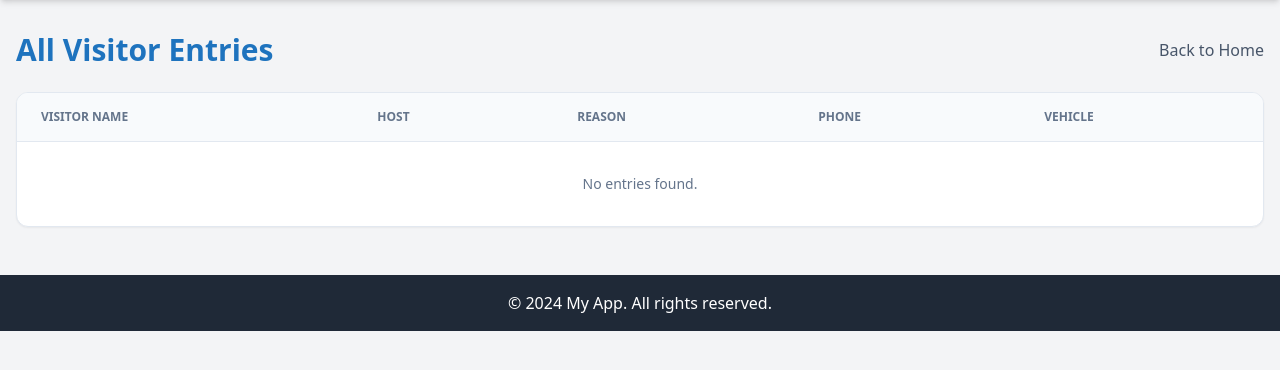
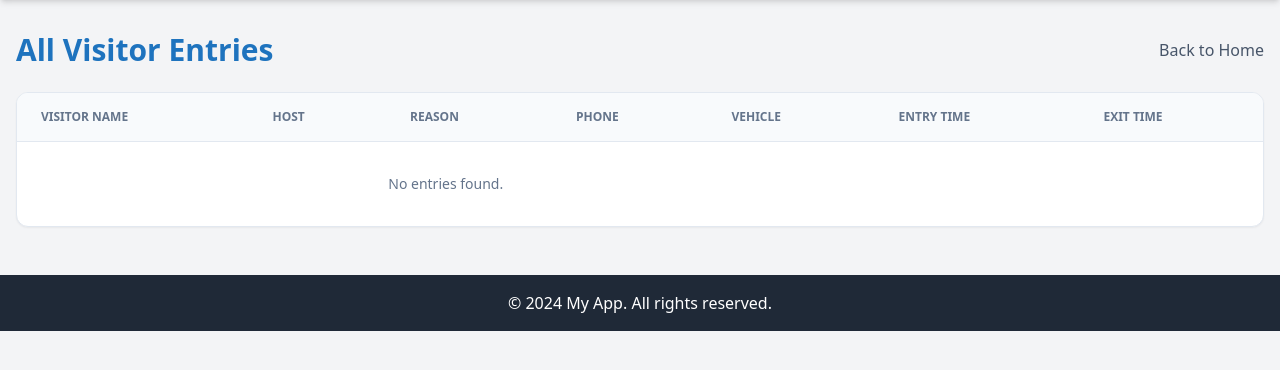
Before and after one commit to mrlucifer006/internship, a Flask app: page /view_all in a window 1280 px wide. Shown: the part 60-430 px from the top of the page. Run offline with Flask 3, Linux system fonts and the light colour scheme; the visitor is signed in with stand-in values (Sample User, id 1); data that the repository does not hold is empty; some libraries are stand-ins or nearby versions.

Commit message:
Auto-commit: File changes detected

```diff
--- a/templates/view_all.html
+++ b/templates/view_all.html
@@ -17,6 +17,8 @@
                         <th class="px-6 py-4">Reason</th>
                         <th class="px-6 py-4">Phone</th>
                         <th class="px-6 py-4">Vehicle</th>
+                        <th class="px-6 py-4">Entry Time</th>
+                        <th class="px-6 py-4">Exit Time</th>
                     </tr>
                 </thead>
                 <tbody class="divide-y divide-slate-100">
@@ -38,6 +40,12 @@
                             <span class="text-slate-400">-</span>
                             {% endif %}
                         </td>
+                        <td class="px-6 py-4 text-xs font-mono text-slate-500">
+                            {{ entry.entry_time.replace('T', ' ')[:19] if entry.entry_time else '-' }}
+                        </td>
+                        <td class="px-6 py-4 text-xs font-mono text-slate-500">
+                            {{ entry.exit_time.replace('T', ' ')[:19] if entry.exit_time else '-' }}
+                        </td>
                     </tr>
                     {% else %}
                     <tr>
```
